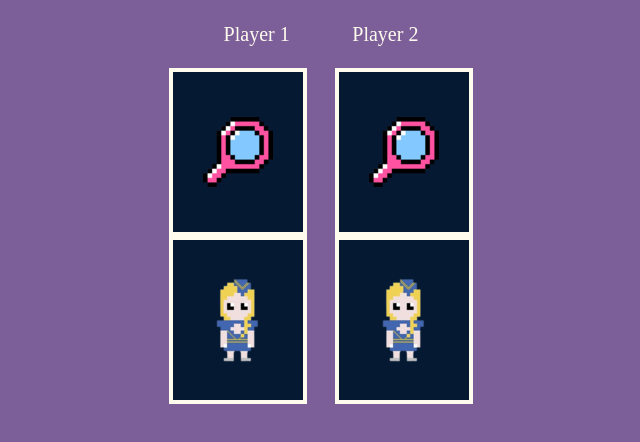
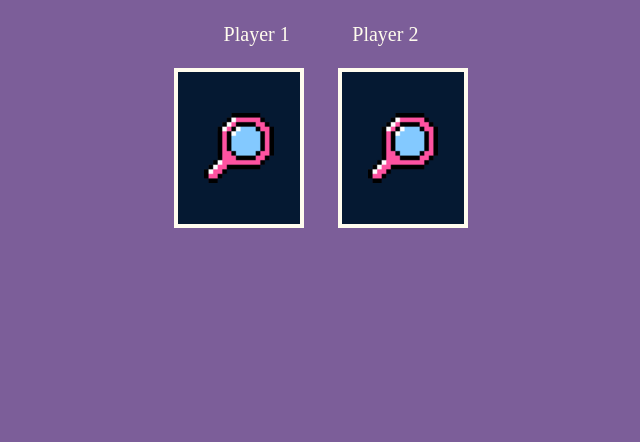
Before and after one commit to mariaafrv/matching-game, a website built with Vite: page index.html in a window 1280 px wide. Shown: the whole page, without its empty margins (319-959 px from the left). Built offline with nearby package versions, Linux system fonts and the light colour scheme.

Commit message:
Adicionando animacao ao card

```diff
--- a/src/components/CardFrontBack/index.js
+++ b/src/components/CardFrontBack/index.js
@@ -1,10 +1,15 @@
 import CardGame from "../CardGame";
+import "./style.css"
 
 function CardFrontBack() {
     return /*html*/ `
         <article class="card-front-back">
-            ${CardGame()}
-            ${CardGame("britney-fly", "Icone Britney Spears comissária")}
+            <div class="card -front">
+                ${CardGame()}
+            </div>
+            <div class="card -back">
+                ${CardGame("britney-fly", "Icone Britney Spears comissária")}
+            </div>
         </article>
     `
 }
--- /dev/null
+++ b/src/components/CardFrontBack/style.css
@@ -0,0 +1,22 @@
+.card-front-back {
+    --width: 130px;
+    --height:160px;
+    width: var(--width);
+    height: var(--height);
+    position: relative;
+    transform-style: preserve-3d;
+    transition: transform 600ms cubic-bezier(0.42, 0, 0.54, 1.68);
+}
+
+.card-front-back.-active {
+    transform: rotateY(180deg);
+}
+
+.card-front-back > .card {
+    position: absolute;
+    backface-visibility: hidden;
+}
+
+.card-front-back > .card.-back {
+    transform: rotateY(180deg);
+}
--- a/src/components/CardGame/style.css
+++ b/src/components/CardGame/style.css
@@ -1,9 +1,10 @@
 .card-game {
+    box-sizing: border-box;
     display: flex;
     justify-content: center;
     align-items: center;
-    width: 130px;
-    height: 160px;
+    width: var(--width);
+    height: var(--height);
     background-color: var(--color-background);
     border: 4px solid var(--color-border);
 }
--- a/src/objects/BoardGame/BoardGame/style.css
+++ b/src/objects/BoardGame/BoardGame/style.css
@@ -3,4 +3,5 @@
   flex-wrap: wrap;
   justify-content: space-evenly;
   gap: 20px;
+  perspective: 400px;
 }
```
